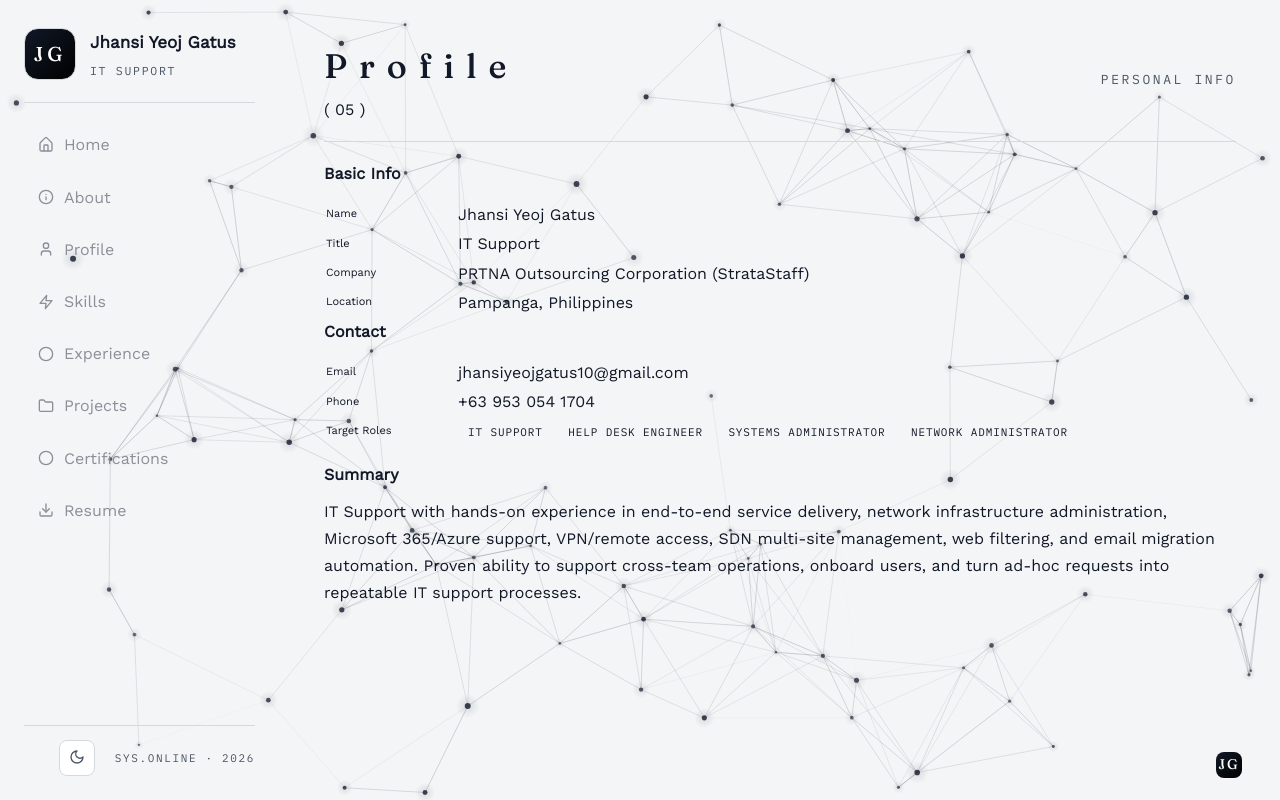
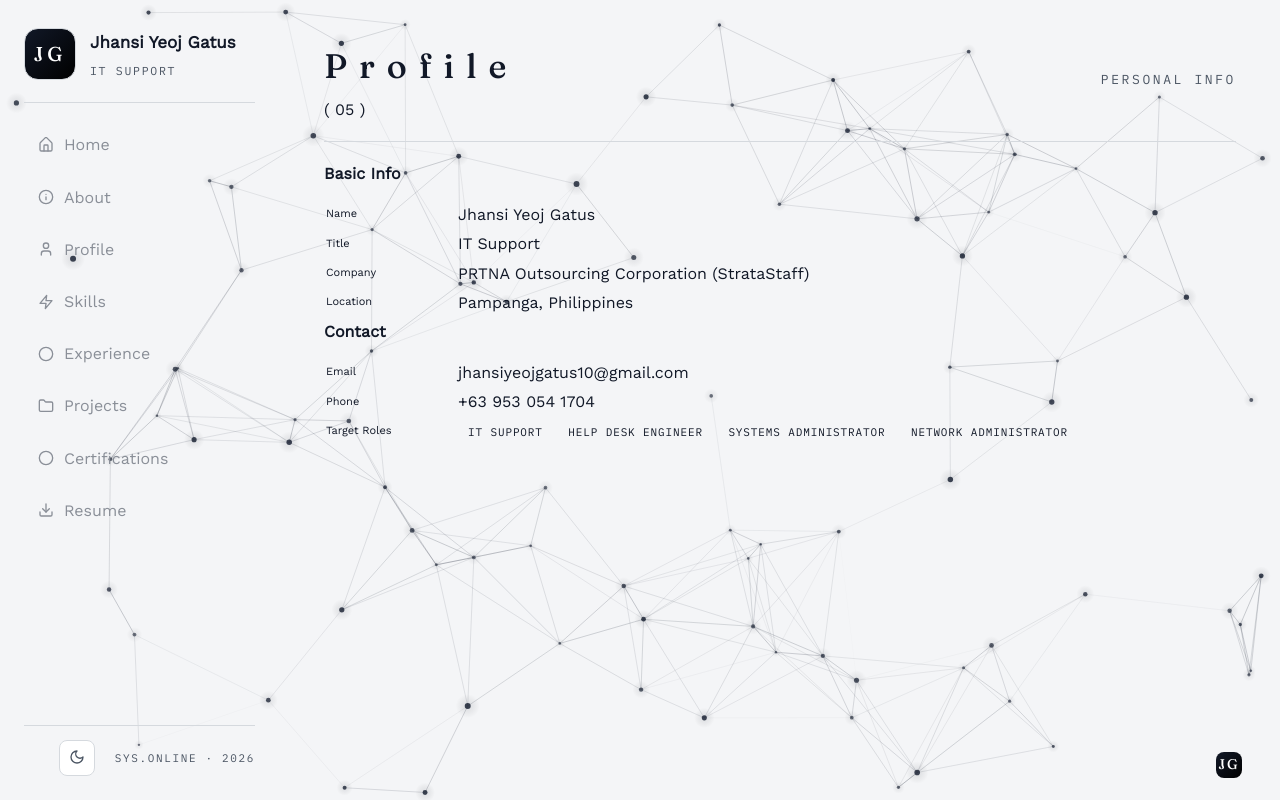
Before and after one commit to eazyboytt/Portfolio, a Flask app: page /profile in a window 1280 px wide. Run offline with Flask 3, Linux system fonts and the light colour scheme.

Commit message:
Remove Summary block from Profile page

```diff
--- a/docs/profile.html
+++ b/docs/profile.html
@@ -105,10 +105,6 @@
     </div>
   </div>
 
-  <div class="card" style="margin-top: 14px;">
-    <h4 style="margin-bottom:10px;">Summary</h4>
-    <p>IT Support with hands-on experience in end-to-end service delivery, network infrastructure administration, Microsoft 365/Azure support, VPN/remote access, SDN multi-site management, web filtering, and email migration automation. Proven ability to support cross-team operations, onboard users, and turn ad-hoc requests into repeatable IT support processes.</p>
-  </div>
 </div>
 
     <div class="footer">
--- a/templates/profile.html
+++ b/templates/profile.html
@@ -31,9 +31,5 @@
     </div>
   </div>
 
-  <div class="card" style="margin-top: 14px;">
-    <h4 style="margin-bottom:10px;">Summary</h4>
-    <p>{{ p.summary }}</p>
-  </div>
 </div>
 {% endblock %}
```
